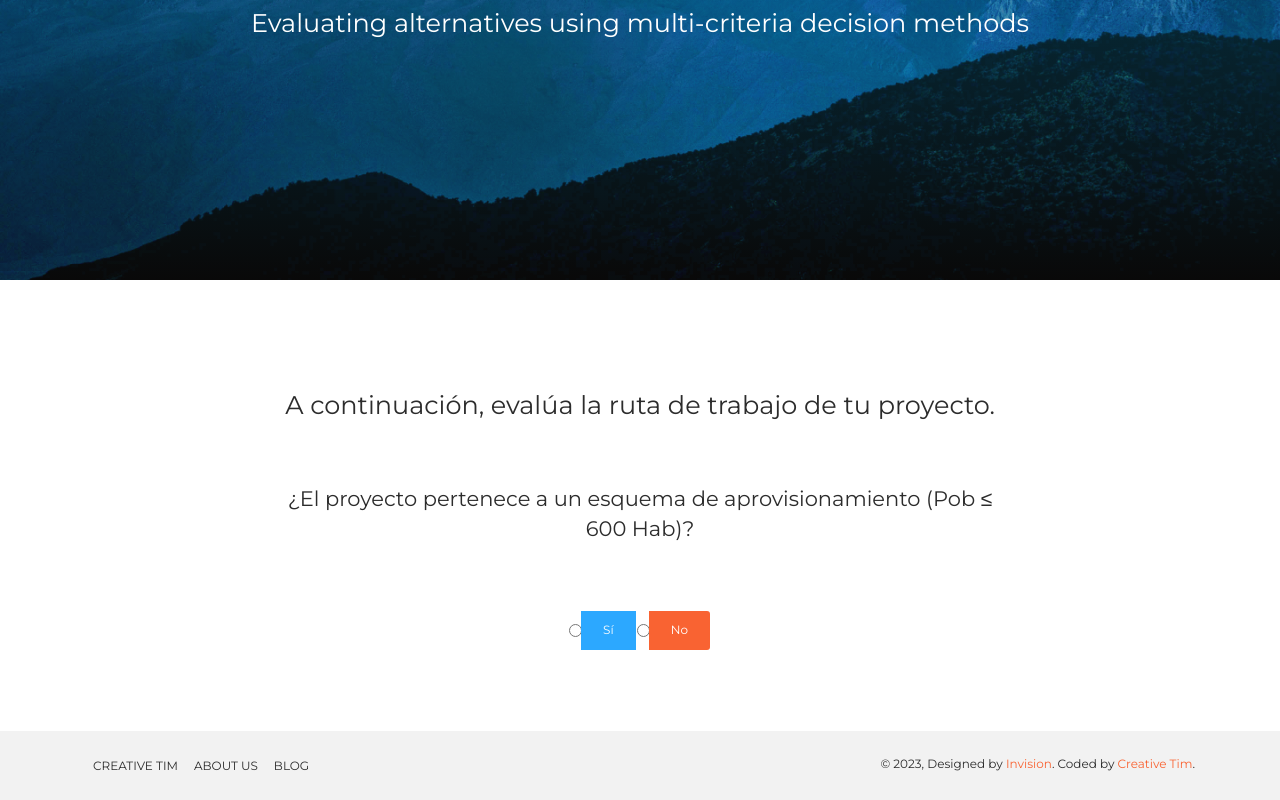
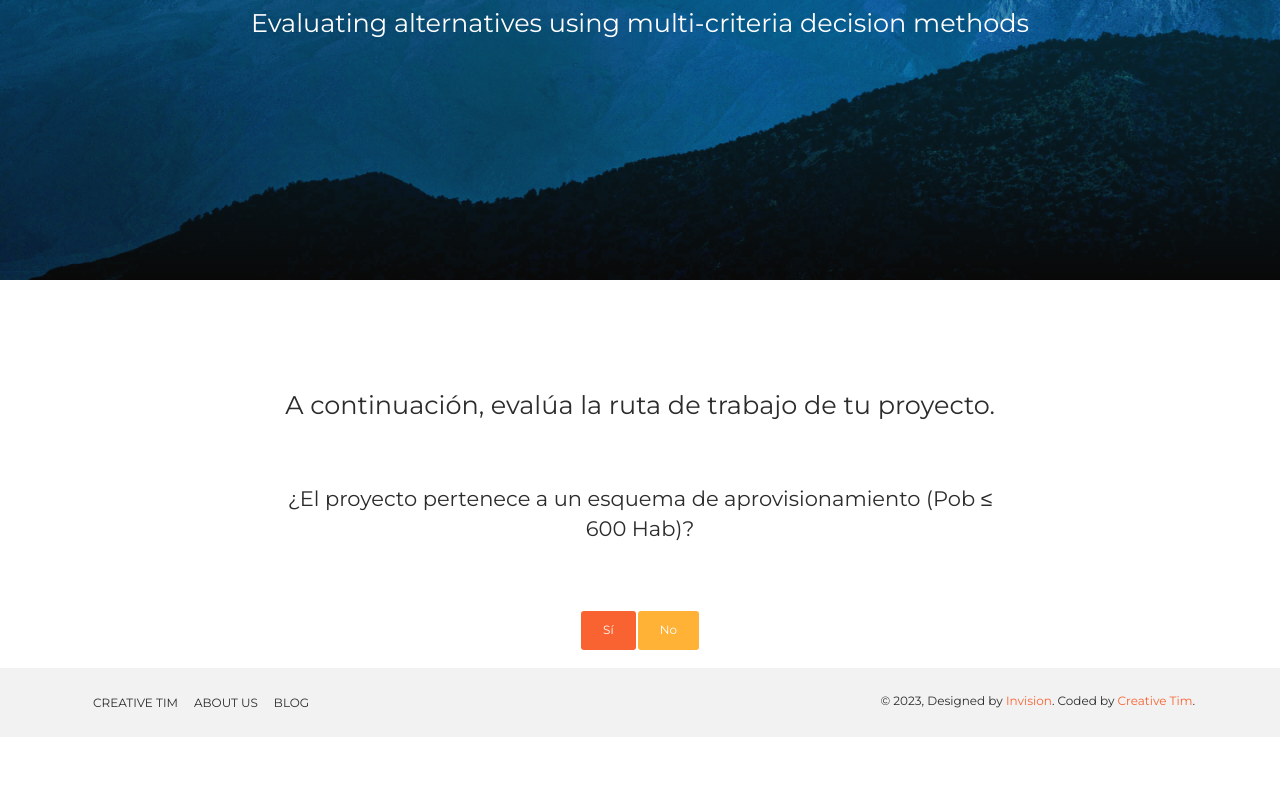
Before and after one commit to pacuellarp/Multi-criteria-decision-analysis-method, a React (Create React App) app: page / in a window 1280 px wide. Shown: the part 520-1320 px from the top of the page. After the commit the page ends 1257 px from the top, so only its background shows below. Built offline with nearby package versions, Linux system fonts and the light colour scheme.

Commit message:
Landing page button working well, TOPSIS handle criteria and alternatives done

```diff
--- a/src/components/criterosAlternativas/criterosAlternativas.js
+++ b/src/components/criterosAlternativas/criterosAlternativas.js
@@ -50,13 +50,25 @@ const CriterosAlternativas = ({
     const alternativaId = generateUniqueId(input[1], i);
     alternativasId.push(alternativaId);
     alternativas.push(
+      <div className="d-flex justify-content-center">
         <input
           key={alternativaId} // Asegura que cada input tenga una clave única
           type="text"
           id={alternativaId}
           onChange={(e) => handleInputChange(e, i)}
           placeholder={`Alternativa ${i + 1}`}
+          list="alternatives"
+          name="myAlternatives"
         />
+        <datalist id="alternatives">
+          <option value="Abastos de agua"></option>
+          <option value="Planta convencional"></option>
+          <option value="Planta compacta"></option>
+          <option value="Puntos de suministro"></option>
+          <option value="Captación de aguas lluvia"></option>
+          <option value="Soluciones individuales"></option>
+        </datalist>
+      </div>
     );
   }
 
@@ -65,7 +77,7 @@ const CriterosAlternativas = ({
       <p>A continuación, introduce tus criterios:</p>
       <p>{criterios}</p>
       <p>Introduce tus alternativas:</p>
-      <p>{alternativas}</p>
+      <p className="d-flex flex-row justify-content-center">{alternativas}</p>
     </div>
   );
 };
--- /dev/null
+++ b/src/components/main/main.css
@@ -0,0 +1,27 @@
+.btn {
+    margin: 5px;
+}
+
+.btn-primary {
+    background-color: #007bff;
+    border-color: #007bff;
+}
+
+.btn-warning {
+    background-color: #ffc107;
+    border-color: #ffc107;
+}
+
+.btn.active {
+    border-color: black;
+    box-shadow: 0 0 5px rgba(0, 0, 0, 0.2);
+}
+
+.list-group li:before {
+    content: "•";
+    margin-right: 10px;
+}
+
+.list-group li{
+    border: 0 none;
+}
--- a/src/components/main/main.js
+++ b/src/components/main/main.js
@@ -1,38 +1,72 @@
-import React, { useState } from "react";
+import React, { useState, useEffect } from "react";
 import {
   BrowserRouter as Router,
   Route,
   Routes,
   Navigate,
+  Link,
 } from "react-router-dom";
 //import "bootstrap/dist/css/bootstrap.min.css";
 import {
   Container,
   ButtonGroup,
   ToggleButton,
+  ListGroup,
+  ListGroupItem,
   Col,
   Row,
 } from "react-bootstrap";
 
 import AHP from "../ahp/ahp";
-
 import TOPSIS from "../topsis/topsis";
+import "./main.css";
 
 const Main = () => {
   const [opcionSeleccionada, setOpcionSeleccionada] = useState(null);
+  const [primeraOpcionYaTomada, setPrimeraOpcionYaTomada] = useState(false);
+  const [criteriosEvaluacion, setCriteriosEvaluacion] = useState(null);
   const [metodoSeleccionado, setMetodoSeleccionado] = useState(null);
   const [opcionesYaTomadas, setOpcionesYaTomadas] = useState(false);
+  const [rutaContinuar, setRutaContinuar] = useState(null);
 
-  const handleOpcionSeleccionada = (opcion) => {
-    setOpcionSeleccionada(opcion);
+  const handleOpcionSeleccionada = (buttonId) => {
+    setOpcionSeleccionada(buttonId);
+    setPrimeraOpcionYaTomada(true);
   };
 
-  const handleOpcionesYaTomada = () => {
+  const handleOpcionesYaTomada = (buttonId) => {
+    setMetodoSeleccionado(buttonId);
     setOpcionesYaTomadas(true);
   };
 
+  const resoluciones = ["Resolución 0844 de 2018", "Resolución 0330 de 2017"];
+
+  useEffect(() => {
+    const arregloCriteriosEvaluacion = [
+      ["Captación", "Tratamiento", "Almacenamiento"],
+      ["Técnico", "Ambiental", "Social", "Económico", "Gestión de riesgo"],
+    ];
+
+    if (opcionSeleccionada === "button-1") {
+      setCriteriosEvaluacion(arregloCriteriosEvaluacion[0]);
+    } else {
+      setCriteriosEvaluacion(arregloCriteriosEvaluacion[1]);
+    }
+  }, [opcionSeleccionada]);
+
+  useEffect(() => {
+    let url = "";
+    if (metodoSeleccionado === "button-3") {
+      url = "/ahp";
+    } else {
+      url = "/topsis";
+    }
+    setRutaContinuar(url);
+  }, [metodoSeleccionado]);
+
   return (
-    <div className="container">
+    <>
+      <div className="container ">
         <Container>
           <Row>
             <Col className="ml-auto mr-auto text-center" md="8">
@@ -55,35 +89,99 @@ const Main = () => {
 
         <Container className="ml-auto mr-auto text-center" md="8">
           <ButtonGroup toggle className="mb-2">
-          <ToggleButton
-            type="radio"
-            variant="info"
-            name="radio"
-            value="Sí"
-            checked={opcionSeleccionada === "Sí"}
-            onChange={() => handleOpcionSeleccionada("Sí")}
-            className="no-focus-outline"
+            <div>
+              <button
+                id="button-1"
+                className={`btn btn-primary ${
+                  opcionSeleccionada === "button-1" && "active"
+                }`}
+                onClick={() => handleOpcionSeleccionada("button-1")}
               >
                 Sí
-          </ToggleButton>
-
-          <ToggleButton
-            type="radio"
-            variant="primary"
-            name="radio"
-            value="No"
-            checked={opcionSeleccionada === "No"}
-            onChange={() => handleOpcionSeleccionada("No")}
-            className="no-focus-outline"
+              </button>
+              <button
+                id="button-2"
+                className={`btn btn-warning ${
+                  opcionSeleccionada === "button-2" && "active"
+                }`}
+                onClick={() => handleOpcionSeleccionada("button-2")}
               >
                 No
-          </ToggleButton>
+              </button>
+            </div>
           </ButtonGroup>
         </Container>
+      </div>
+      {primeraOpcionYaTomada && (
+        <div className="container">
+          <Container>
+            <Row>
+              <Col className="ml-auto mr-auto text-center" md="8">
+                <h4>
+                  <br />
+                  Por lo tanto, según la{" "}
+                  {opcionSeleccionada === "button-1"
+                    ? `${resoluciones[0]}`
+                    : `${resoluciones[1]}`}
+                  , los criterios de evaluación iniciales serán:
+                </h4>
+                <ul className="list-group">
+                  {criteriosEvaluacion.map((criterio) => (
+                    <li className="list-group-item">{`${criterio}`}</li>
+                  ))}
+                </ul>
+
+                <h4>
+                  <br />
+                  ¿Qué método deseas usar?
+                </h4>
                 <br />
                 <br />
-      <br />
+              </Col>
+            </Row>
+          </Container>
+
+          <Container className="ml-auto mr-auto text-center" md="8">
+            <ButtonGroup toggle className="mb-2">
+              <div>
+                <button
+                  id="button-3"
+                  className={`btn btn-primary ${
+                    metodoSeleccionado === "button-3" && "active"
+                  }`}
+                  onClick={() => handleOpcionesYaTomada("button-3")}
+                >
+                  AHP
+                </button>
+                <button
+                  id="button-4"
+                  className={`btn btn-warning ${
+                    metodoSeleccionado === "button-4" && "active"
+                  }`}
+                  onClick={() => handleOpcionesYaTomada("button-4")}
+                >
+                  TOPSIS
+                </button>
               </div>
+            </ButtonGroup>
+
+            {opcionesYaTomadas && (
+              <Container className="ml-auto mr-auto text-center mt-5" md="8">
+                <ButtonGroup toggle className="mb-2">
+                  <Link
+                    to={rutaContinuar}
+                    state={{ criterio: criteriosEvaluacion }}
+                    className="btn btn-success"
+                  >
+                    Continuar
+                  </Link>
+                </ButtonGroup>
+              </Container>
+            )}
+          </Container>
+        </div>
+      )}
+    </>
   );
 };
 
--- a/src/components/topsis/topsis.js
+++ b/src/components/topsis/topsis.js
@@ -1,11 +1,11 @@
-import React, { useState } from "react";
+import React, { useState, useEffect } from "react";
 import MatrixTOPSIS from "../matrixTOPSIS/matrixTOPSIS";
 import { parseFraction } from "../matrixTOPSIS/matrixTOPSIS";
 import CriterosAlternativas from "../criterosAlternativas/criterosAlternativas";
 import OrderTable from "../tendencyTable/tendencyTable";
 import MatrixOperationsTOPSIS from "../matrixOperationsTOPSIS/matrixOperationsTOPSIS";
 
-const TOPSIS = () => {
+const TOPSIS = ({ state }) => {
   const [numCriterios, setNumCriterios] = useState(2);
   const [numAlternativas, setNumAlternativas] = useState(2);
   const [matrices, setMatrices] = useState([]);
@@ -226,6 +226,24 @@ const TOPSIS = () => {
     }
   };
 
+  const criteriaAutocompletion = (criteria) => {
+    for (const criterion of criteria) {
+      const cri = document.getElementById(
+        `cri${criteria.indexOf(criterion) + 1}`
+      );
+      cri.value = criterion;
+    }
+  };
+
+  useEffect(() => {
+    if (state) {
+      setNumCriterios(state.criterio.length);
+      setTimeout(() => {
+        criteriaAutocompletion(state.criterio);
+      }, "250");
+    }
+  }, [state]);
+
   const resetCalcular = () => {
     unblockButtonsInputsSelects();
     setMatrices([]);
@@ -246,7 +264,7 @@ const TOPSIS = () => {
           value={numCriterios}
           onChange={(e) => setNumCriterios(parseInt(e.target.value, 10))}
         >
-          {[2, 3, 4, 5].map((option) => (
+          {[2, 3, 4, 5, 6, 7, 8, 9, 10].map((option) => (
             <option key={option} value={option}>
               {option}
             </option>
@@ -259,7 +277,7 @@ const TOPSIS = () => {
           value={numAlternativas}
           onChange={(e) => setNumAlternativas(parseInt(e.target.value, 10))}
         >
-          {[2, 3, 4, 5].map((option) => (
+          {[2, 3, 4, 5, 6, 7, 8, 9, 10].map((option) => (
             <option key={option} value={option}>
               {option}
             </option>
--- a/src/pages/topsis.js
+++ b/src/pages/topsis.js
@@ -2,6 +2,7 @@ import TOPSIS from "../components/topsis/topsis";
 import Layout2 from "../layout/Layout2";
 
 import React from "react";
+import { useLocation } from "react-router-dom";
 
 // reactstrap components
 import {
@@ -34,6 +35,10 @@ function TOPSISpage() {
       document.body.classList.remove("sidebar-collapse");
     };
   }, []);
+
+  let { state } = useLocation();
+  console.log(state);
+
   return (
     <>
       <Layout2
@@ -42,7 +47,7 @@ function TOPSISpage() {
           "Technique for Order of Preference by Similarity to Ideal Solution, evalúa las alternativas respecto a tu solución ideal"
         }
       >
-        <TOPSIS />
+        <TOPSIS state={state} />
       </Layout2>
     </>
   );
```
Lines whose indentation alone changed are shown as unchanged.
